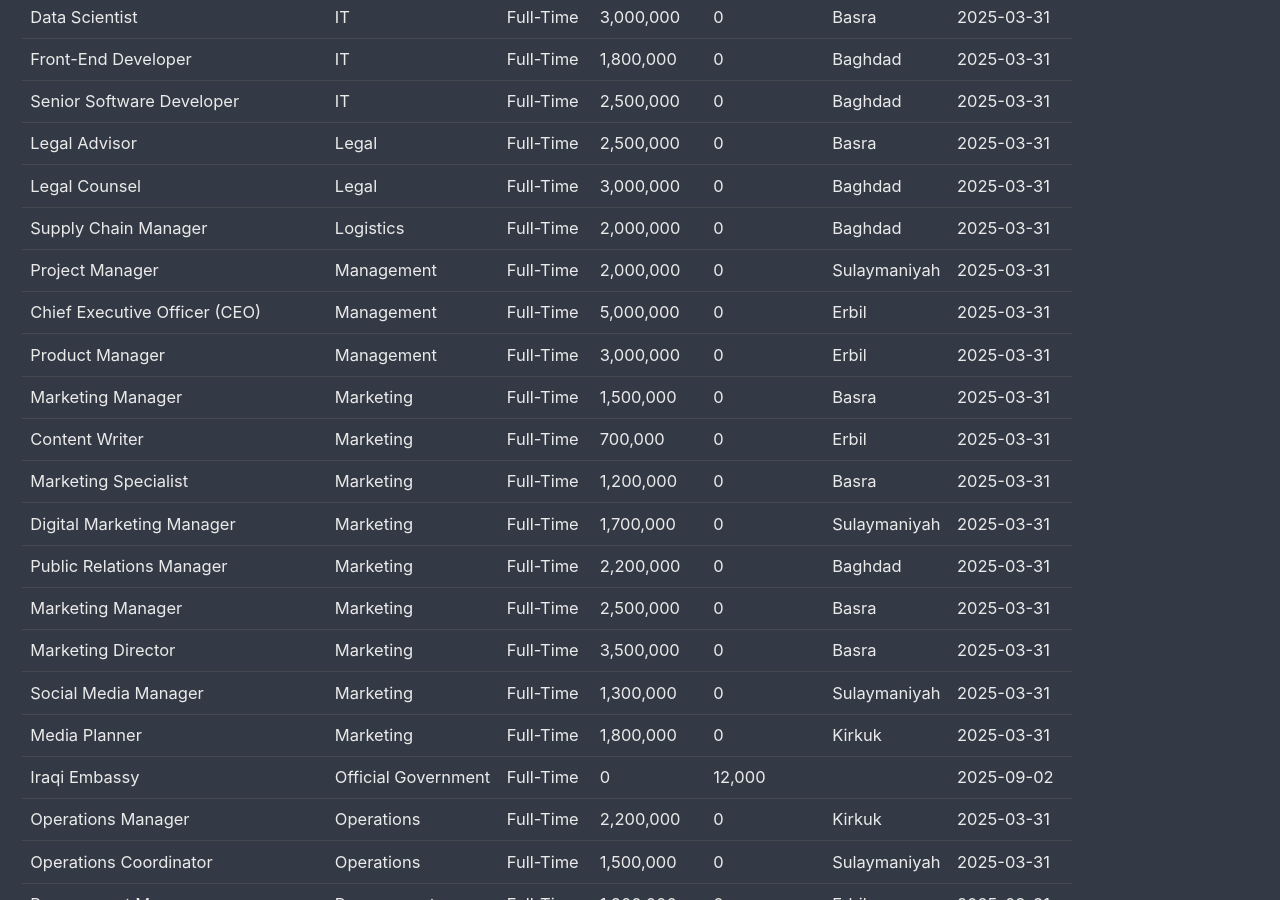
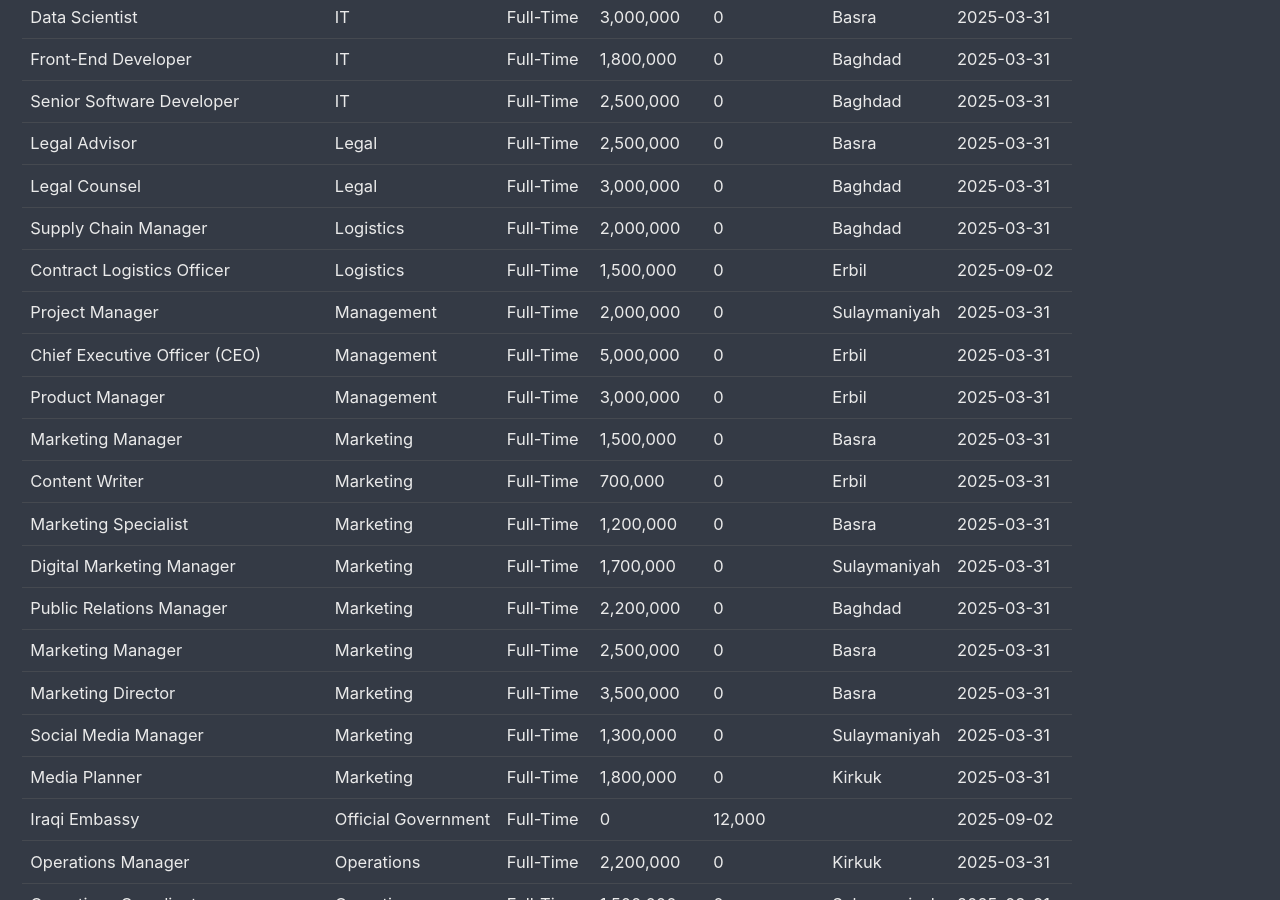
Before and after one commit to JobsInIraq/jobsiniraq.github.io, a Jekyll site: the page built from _pages/payscale.md, in a window 1280 px wide and 900 px high, scrolled down 2030 px. Built offline with Jekyll 4.4.1, drawn with Linux system fonts in a browser that asks for light colours; cached includes are drawn as plain includes; some of the changed lines change nothing that is shown.

Commit message:
Update salaries.json

```diff
--- a/_data/db/salaries.json
+++ b/_data/db/salaries.json
@@ -2447,6 +2447,56 @@
       "website": ""
     }
   }
+},
+    {
+  "jobID": "d3b2a82a-8c23-4c1e-9b4c-12ab34cd5678",
+  "created_at": "2025-09-02T12:00:00Z",
+  "updated_at": "2025-09-02",
+  "job": {
+    "jobDetails": {
+      "jobTitle": "Contract Logistics Officer",
+      "category": "Logistics",
+      "position": "Full-Time"
+    },
+    "tags": [
+      "Logistics",
+      "Warehousing",
+      "Erbil"
+    ],
+    "salary": {
+      "iqd": 1500000,
+      "usd": 0
+    },
+    "isRemote": false,
+    "location": {
+      "country": "Iraq",
+      "city": "Erbil"
+    },
+    "sources": {
+      "socialMedia": {
+        "linkedin": "https://www.linkedin.com/posts/iraq-and-krg-job-opportunities_erbiljobs-erbil-contract-activity-7367803330040971265-PNue?utm_source=share&utm_medium=member_desktop&rcm=ACoAADBtYbwBGb8x1lLa1kRIS9m5B5ND_gLF2cA",
+        "facebook": "",
+        "instagram": "",
+        "telegram": "",
+        "tiktok": ""
+      },
+      "jobPortal": {
+        "site": "",
+        "link": ""
+      },
+      "website": "mailto:Operations@nasbaghdad.com"
+    },
+    "extraDetails": {
+      "workingDays": "Sunday to Thursday",
+      "workingHours": "9:00 AM – 5:00 PM",
+      "mainTasks": [
+        "Support warehouse operations & projects",
+        "Contribute to future CL projects in Erbil & Baghdad",
+        "Supervise new projects to ensure quality & compliance",
+        "Provide continuous support & follow-up"
+      ]
+    }
+  }
 }
   ]
 }
```
